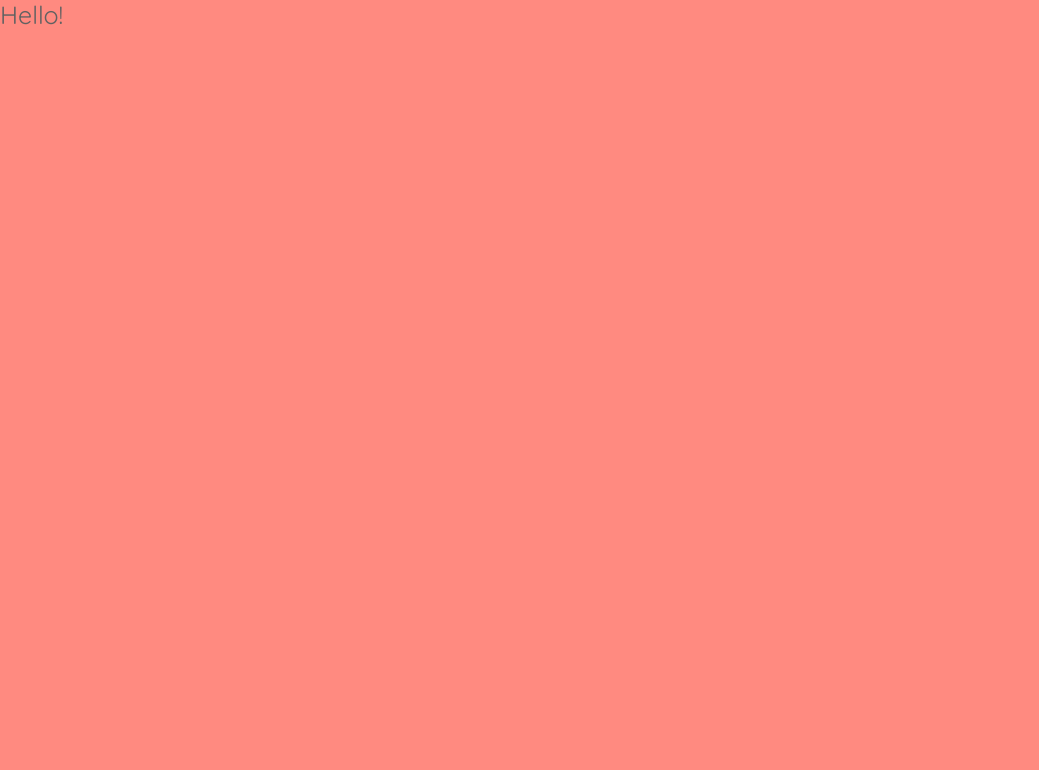
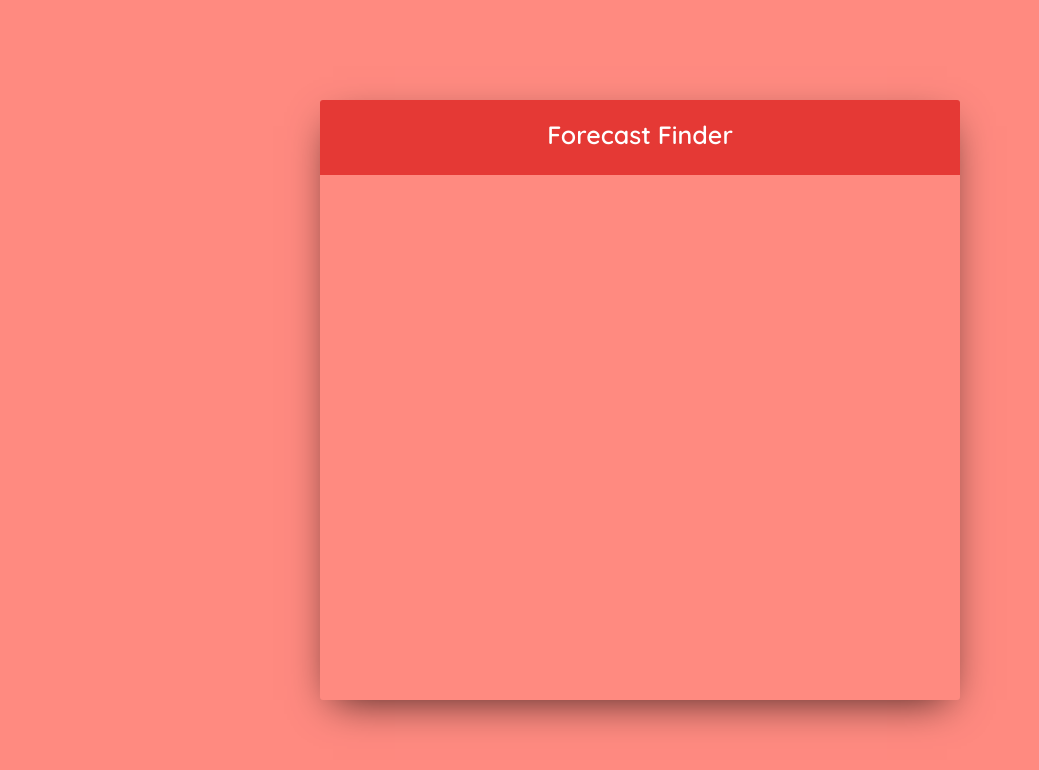
Before and after one commit to zekiunyildiz/React-Weather-App, a React (Create React App) app: page / in a window 1280 px wide. Shown: the top 770 px of the page, without its empty margins (0-1039 px from the left). Built offline with nearby package versions, Linux system fonts and the light colour scheme.

Commit message:
Create Components

```diff
--- a/src/App.js
+++ b/src/App.js
@@ -1,8 +1,12 @@
 import React from "react"
+import Wrapper from "./components/Wrapper"
+import Main from "./components/Main"
 
 const App = () => {
   return (
-    <h1>Hello!</h1>
+    <Wrapper>
+      <Main/>
+    </Wrapper>
   )
 }
 
--- /dev/null
+++ b/src/components/Header.js
@@ -0,0 +1,11 @@
+import React from "react"
+
+const Header = () => {
+    return(
+        <div className="header">
+            <h1 className="header__title">Forecast Finder</h1>
+        </div>
+    )
+}
+
+export default Header;
--- /dev/null
+++ b/src/components/Main.js
@@ -0,0 +1,12 @@
+import React from 'react'
+import Header from './Header'
+
+function Main() {
+    return (
+        <div className='main'>
+            <Header/>
+        </div>
+    )
+}
+
+export default Main
--- /dev/null
+++ b/src/components/Wrapper.js
@@ -0,0 +1,11 @@
+import React from "react";
+
+const Wrapper = (props) => {
+  return (
+    <div className="wrapper">
+      { props.children }
+    </div>
+  );
+};
+
+export default Wrapper;
```
